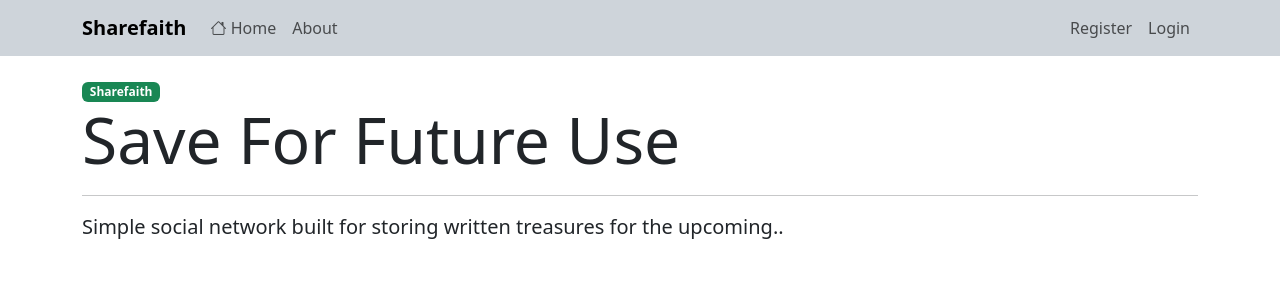
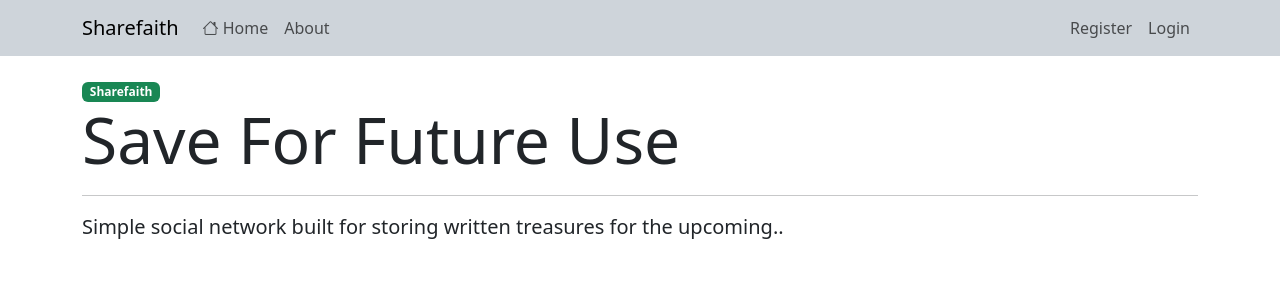
Before and after one commit to nneliIfeanyi/shareposts, a PHP site: page /shareposts/ in a window 1280 px wide. Shown: the top 300 px of the page. Run offline with PHP 8.4, Linux system fonts and the light colour scheme; data that the repository does not hold is empty; some libraries are stand-ins or nearby versions.

Commit message:
brand-lfontlight

```diff
--- a/app/views/inc/navbar.php
+++ b/app/views/inc/navbar.php
@@ -1,7 +1,7 @@
 <?php if (isset($_SESSION['user_id'])) : ?>
   <nav class="navbar navbar-expand-md fixed-top bg-dark-subtle mb-3">
     <div class="container">
-      <a class="navbar-brand fw-bold" href="<?php echo URLROOT; ?>/pages"><?php echo SITENAME; ?></a>
+      <a class="navbar-brand fw-lighter" href="<?php echo URLROOT; ?>/pages"><?php echo SITENAME; ?></a>
       <div class="d-flex mb-1 ms-auto">
         <a href="<?php echo URLROOT; ?>/posts/add" class="btn btn-sm"><i class="bi bi-plus-circle fs-4 "></i></a>
         <a href="<?php echo URLROOT; ?>/users/wall" class="btn btn-sm"><i class="bi bi-journal-text fs-4"></i></a>
@@ -25,7 +25,7 @@
 <?php else: ?>
   <nav class="navbar navbar-expand-md fixed-top bg-dark-subtle mb-3">
     <div class="container">
-      <a class="navbar-brand fw-bold" href="<?php echo URLROOT; ?>/pages"><?php echo SITENAME; ?></a>
+      <a class="navbar-brand fw-lighter" href="<?php echo URLROOT; ?>/pages"><?php echo SITENAME; ?></a>
       <button class="navbar-toggler border-0 mx-0" type="button" data-bs-toggle="collapse" data-bs-target="#navbarNav" aria-controls="navbarNav" aria-expanded="false" aria-label="Toggle navigation">
         <span class="navbar-toggler-icon"></span>
       </button>
```
